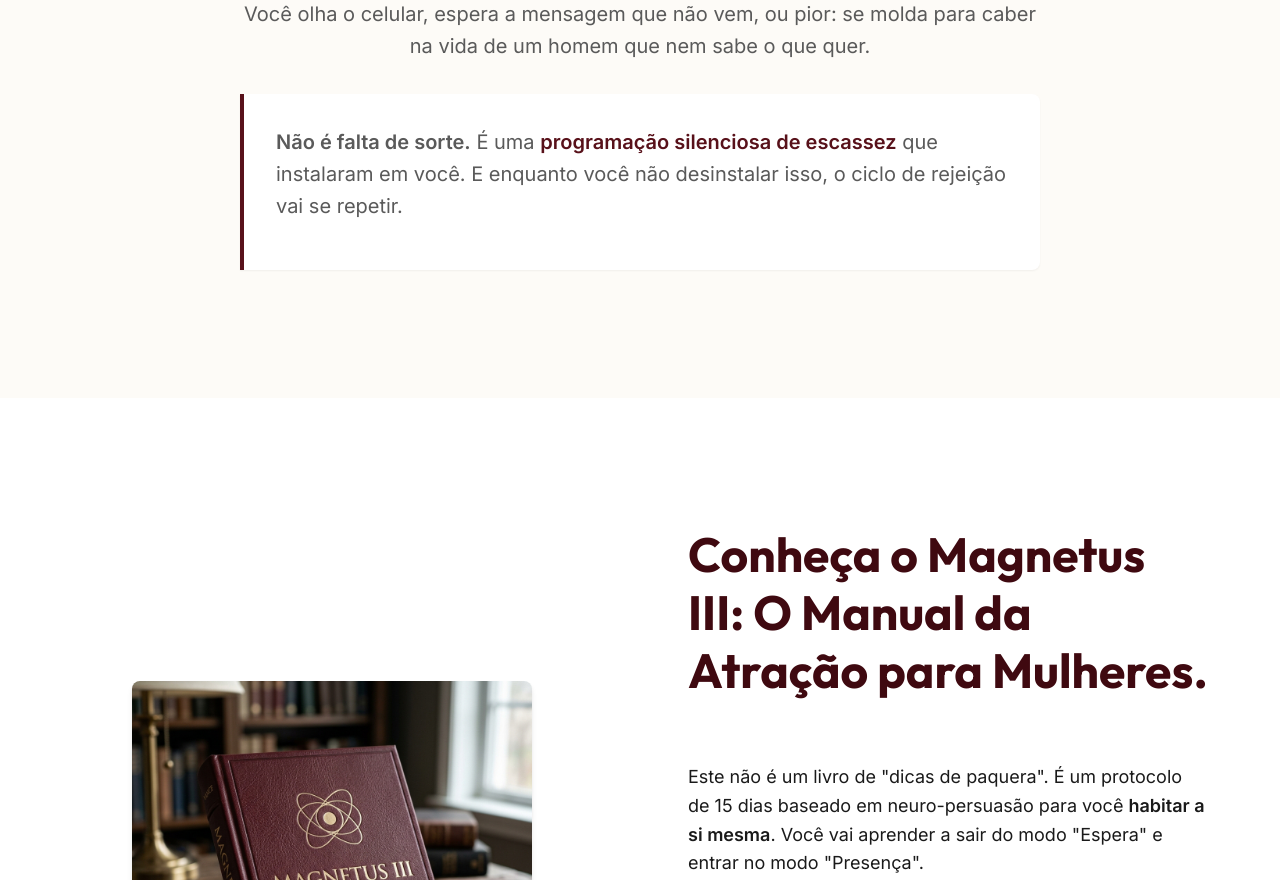
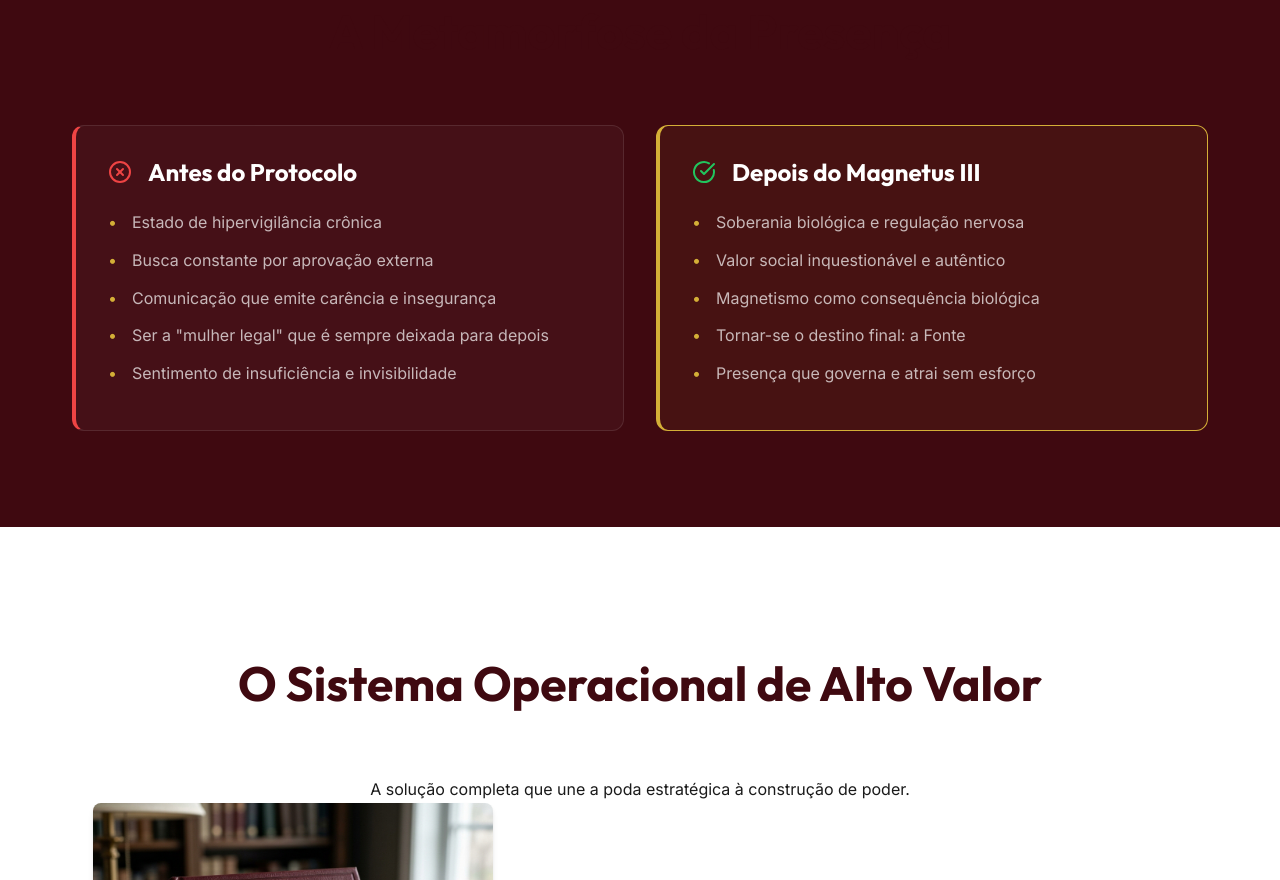
Before and after one commit to Sollimastudio/magnetus-sales-page-feminino-, a React (Vite) app: page / in a window 1280 px wide. Shown: the part 1920-2800 px from the top of the page. Built offline with nearby package versions, Linux system fonts and the light colour scheme.

Commit message:
feat: upgrade to high-conversion landing page with bordeaux theme, new images, and detailed sections

```diff
--- a/src/App.css
+++ b/src/App.css
@@ -398,3 +398,115 @@
   text-align: center;
   padding: var(--spacing-md) 0;
 }
+
+/* Hero Grid Layout */
+.hero-grid-layout {
+  display: grid;
+  grid-template-columns: 1fr;
+  gap: 2rem;
+  align-items: center;
+  text-align: left;
+}
+@media (min-width: 992px) {
+  .hero-grid-layout {
+    grid-template-columns: 1.2fr 0.8fr;
+  }
+}
+.hero-main-img {
+  width: 100%;
+  border-radius: var(--radius-lg);
+  box-shadow: var(--shadow-glow);
+  border: 1px solid rgba(212, 175, 55, 0.3);
+}
+
+/* Comparison Section */
+.comparison-section {
+  padding: var(--spacing-xl) 0;
+  background-color: var(--color-bordeaux-dark);
+}
+.comparison-grid {
+  display: grid;
+  grid-template-columns: 1fr;
+  gap: 2rem;
+  margin-top: var(--spacing-lg);
+}
+@media (min-width: 768px) {
+  .comparison-grid {
+    grid-template-columns: 1fr 1fr;
+  }
+}
+.comparison-card {
+  padding: var(--spacing-md);
+  border-radius: var(--radius-lg);
+  background: rgba(255, 255, 255, 0.03);
+  border: 1px solid rgba(255, 255, 255, 0.1);
+}
+.comparison-card.before { border-left: 4px solid #ef4444; }
+.comparison-card.after { border-left: 4px solid #22c55e; background: rgba(212, 175, 55, 0.05); border-color: var(--color-champagne); }
+.card-header { display: flex; align-items: center; gap: 1rem; margin-bottom: 1.5rem; }
+.card-header h3 { font-size: 1.5rem; color: white; margin: 0; }
+.icon-error { color: #ef4444; }
+.icon-success { color: #22c55e; }
+.comparison-list li {
+  color: rgba(255, 255, 255, 0.7);
+  margin-bottom: 0.75rem;
+  padding-left: 1.5rem;
+  position: relative;
+}
+.comparison-list li::before {
+  content: "•";
+  position: absolute;
+  left: 0;
+  color: var(--color-champagne);
+}
+
+/* Product Detail Cards */
+.products-detailed-grid {
+  display: flex;
+  flex-direction: column;
+  gap: var(--spacing-xl);
+  margin-bottom: var(--spacing-xl);
+}
+.product-detail-card {
+  display: grid;
+  grid-template-columns: 1fr;
+  gap: 2rem;
+  align-items: center;
+}
+@media (min-width: 768px) {
+  .product-detail-card { grid-template-columns: 1fr 1.5fr; }
+  .product-detail-card.reverse { direction: rtl; }
+  .product-detail-card.reverse .product-info { direction: ltr; }
+}
+.product-tag {
+  display: inline-block;
+  padding: 0.25rem 0.75rem;
+  background: var(--color-bordeaux);
+  color: white;
+  font-size: 0.75rem;
+  font-weight: 700;
+  text-transform: uppercase;
+  border-radius: var(--radius-sm);
+  margin-bottom: 1rem;
+}
+.product-info h3 { font-size: 2rem; color: var(--color-bordeaux-dark); margin-bottom: 1rem; }
+.product-info p { font-size: 1.125rem; color: var(--color-text-muted); }
+
+/* Combo Box */
+.combo-highlight-box {
+  background: var(--color-bordeaux);
+  color: white;
+  padding: var(--spacing-lg);
+  border-radius: var(--radius-lg);
+  text-align: center;
+  border: 2px solid var(--color-champagne);
+  box-shadow: var(--shadow-glow);
+}
+.combo-content h3 { font-size: 2rem; color: var(--color-champagne); margin-bottom: 1rem; }
+.result-highlight {
+  font-size: 1.5rem;
+  font-family: var(--font-accent);
+  color: var(--color-champagne);
+  margin-top: 1.5rem;
+  font-style: italic;
+}
--- a/src/App.jsx
+++ b/src/App.jsx
@@ -1,5 +1,5 @@
 import React from 'react';
-import { ArrowRight, CheckCircle2, ShieldCheck, ChevronDown, Sparkles } from 'lucide-react';
+import { ArrowRight, CheckCircle2, ShieldCheck, ChevronDown, Sparkles, XCircle, CheckCircle } from 'lucide-react';
 import './App.css';
 
 function App() {
@@ -34,6 +34,7 @@
       <header className="hero-section">
         <div className="hero-overlay"></div>
         <div className="container relative z-10">
+          <div className="hero-grid-layout">
             <div className="hero-content animate-fade-in">
               <div className="logo-placeholder">M-III</div>
               <h1 className="headline delay-1">
@@ -43,16 +44,15 @@
               <p className="sub-headline delay-2">
                 O protocolo de 15 dias para mulheres que cansaram de se moldar para serem escolhidas e decidiram retomar o comando da própria atração.
               </p>
-
-              <div className="hero-visual delay-3">
-                <img src="/hero_mockup_1777137906980.png" alt="Magnetus III" className="main-visual-img" />
-              </div>
-
               <div className="hero-cta delay-3">
                 <a href="#oferta" className="btn btn-primary btn-large">
                   QUERO ATIVAR MEU MAGNETISMO AGORA
                   <ArrowRight className="icon-right" />
                 </a>
+              </div>
+            </div>
+            <div className="hero-visual-container delay-3">
+              <img src="/hero_premium_clean.png" alt="Magnetus III - Presença Magnética" className="hero-main-img" />
             </div>
           </div>
         </div>
@@ -82,40 +82,87 @@
         </div>
       </section>
 
+      {/* SEÇÃO ANTES VS DEPOIS */}
+      <section className="comparison-section">
+        <div className="container">
+          <h2 className="section-title text-center text-white">A Metamorfose da Presença</h2>
+          <div className="comparison-grid">
+            <div className="comparison-card before">
+              <div className="card-header">
+                <XCircle className="icon-error" />
+                <h3>Antes do Protocolo</h3>
+              </div>
+              <ul className="comparison-list">
+                <li>Estado de hipervigilância crônica</li>
+                <li>Busca constante por aprovação externa</li>
+                <li>Comunicação que emite carência e insegurança</li>
+                <li>Ser a "mulher legal" que é sempre deixada para depois</li>
+                <li>Sentimento de insuficiência e invisibilidade</li>
+              </ul>
+            </div>
+            <div className="comparison-card after">
+              <div className="card-header">
+                <CheckCircle className="icon-success" />
+                <h3>Depois do Magnetus III</h3>
+              </div>
+              <ul className="comparison-list">
+                <li>Soberania biológica e regulação nervosa</li>
+                <li>Valor social inquestionável e autêntico</li>
+                <li>Magnetismo como consequência biológica</li>
+                <li>Tornar-se o destino final: a Fonte</li>
+                <li>Presença que governa e atrai sem esforço</li>
+              </ul>
+            </div>
+          </div>
+        </div>
+      </section>
+
       {/* 3. A SOLUÇÃO (Apresentação do Produto) */}
       <section className="solution-section">
         <div className="container">
-          <div className="solution-grid">
-            <div className="solution-image">
-              <img src="/book_cover_1777137926977.png" alt="O Manual da Atração" className="premium-book-img" />
+          <div className="section-header text-center mb-16">
+            <h2 className="section-title">O Sistema Operacional de Alto Valor</h2>
+            <p className="section-subtitle">A solução completa que une a poda estratégica à construção de poder.</p>
           </div>
-            <div className="solution-content">
-              <h2 className="section-title text-left">Conheça o Magnetus III: O Manual da Atração para Mulheres.</h2>
-              <p className="solution-description">
-                Este não é um livro de "dicas de paquera". É um protocolo de 15 dias baseado em neuro-persuasão para você <strong>habitar a si mesma</strong>. Você vai aprender a sair do modo "Espera" e entrar no modo "Presença".
+
+          <div className="products-detailed-grid">
+            {/* Ebook 1 */}
+            <div className="product-detail-card">
+              <div className="product-image">
+                <img src="/book_cover_1777137926977.png" alt="Magnetus III" className="premium-book-img" />
+              </div>
+              <div className="product-info">
+                <span className="product-tag">Manual Principal</span>
+                <h3>MAGNETUS III: A Engenharia da Presença</h3>
+                <p>
+                  O protocolo de 15 dias para instalar soberania biológica. Este manual de engenharia comportamental ensina a regular o sistema nervoso para <strong>projectar um valor social inquestionável</strong>. É a ferramenta definitiva para quem deseja deixar de ser um "caçador" e tornar-se o destino final: a Fonte.
                 </p>
+              </div>
+            </div>
 
-              <h3 className="list-title">O que você vai dominar em 15 dias:</h3>
-              <ul className="benefits-list">
-                <li>
-                  <CheckCircle2 className="check-icon" />
-                  <span>Como <strong>desinstalar o sistema de busca por aprovação</strong>.</span>
-                </li>
-                <li>
-                  <CheckCircle2 className="check-icon" />
-                  <span>A ciência de se apresentar sem "doses" (<strong>ser inteira</strong>).</span>
-                </li>
-                <li>
-                  <CheckCircle2 className="check-icon" />
-                  <span><strong>O fim da necessidade</strong> de ser "a mulher legal" que ninguém valoriza.</span>
-                </li>
-              </ul>
+            {/* Ebook 2 */}
+            <div className="product-detail-card reverse">
+              <div className="product-image">
+                <img src="/antivalor_cover_premium.png" alt="Antivalor" className="premium-book-img" />
+              </div>
+              <div className="product-info">
+                <span className="product-tag">O Diagnóstico</span>
+                <h3>ANTIVALOR: O Extermínio da Sabotagem</h3>
+                <p>
+                  O diagnóstico brutal dos pontos cegos que repelem os teus resultados. Este guia identifica e elimina os <strong>vazamentos invisíveis de insegurança</strong> e reatividade que comunicam carência. É o antídoto necessário para remover o "travão de mão" que sabota o teu magnetismo antes de abrires a boca.
+                </p>
+              </div>
+            </div>
+          </div>
 
-              <div className="mt-8">
-                <a href="#oferta" className="btn btn-primary">
-                  QUERO ENTRAR NO MODO PRESENÇA
-                </a>
-              </div>
+          <div className="combo-highlight-box">
+            <div className="combo-content">
+              <Sparkles className="text-gold mb-4" size={32} />
+              <h3>O COMBO: Equilíbrio Perfeito</h3>
+              <p>
+                Enquanto o <em>Antivalor</em> limpa o terreno e estanca a perda de autoridade, o <em>Magnetus III</em> edifica a estrutura da presença magnética. É o equilíbrio perfeito entre parar de errar e começar a dominar.
+              </p>
+              <p className="result-highlight">Atração real como consequência biológica, não como esforço.</p>
             </div>
           </div>
         </div>
@@ -126,7 +173,7 @@
         <div className="container">
           <div className="section-header text-center">
             <Sparkles className="section-icon mx-auto" />
-            <h2 className="section-title text-white">Você não vai trilhar esse caminho sozinha.</h2>
+            <h2 className="section-title text-white">Bônus Exclusivos de Ativação</h2>
           </div>
 
           <div className="bonus-grid">
@@ -174,9 +221,9 @@
                   <span className="avista">ou R$ 97,00 à vista</span>
                 </div>
 
-                <button className="btn btn-primary btn-block btn-buy pulse-animation">
+                <a href="https://pay.kiwify.com.br/m8cGccz" target="_blank" rel="noopener noreferrer" className="btn btn-primary btn-block btn-buy pulse-animation">
                   QUERO GARANTIR MINHA VAGA AGORA
-                </button>
+                </a>
                 <div className="secure-checkout">
                   <ShieldCheck size={16} /> Compra 100% Segura e Criptografada
                 </div>
@@ -199,33 +246,33 @@
         <div className="container">
           <div className="author-grid">
             <div className="author-image-wrapper">
-              <img src="/author_photo_1777138062783.png" alt="Autora Sol Lima" className="author-img" />
+              <img src="/author_sol_lima.jpg" alt="Autora Sol Lima" className="author-img" />
             </div>
             <div className="author-content">
               <h2 className="author-name">Sol Lima</h2>
-              <h3 className="author-subtitle text-gold">Neurociência. Ressurreição. Soberania.</h3>
+              <h3 className="author-subtitle text-gold">Estrategista em Neurociência & Comportamento</h3>
 
               <div className="author-bio">
-                <p className="author-highlight"><strong>Eu sobrevivi ao que chamo de Feminicídio Emocional.</strong></p>
+                <p className="author-highlight"><strong>Especialista em verdades que curam (depois de arder muito).</strong></p>
 
-                <p>Por anos, eu fui a sombra de quem eu deveria ser. Vivi em estado de hipervigilância crônica, onde cada passo meu era calculado para não desagradar, para não ser notada, para não incomodar. Minha voz era um sussurro abafado por uma religiosidade que me ensinou a anular o "eu".</p>
+                <p>Sol Lima é uma estrategista e consultora especializada em neurociência aplicada e ciências comportamentais. O seu trabalho foca-se no desenvolvimento de metodologias de alto impacto, como o protocolo <strong>Magnetus III</strong> e o método <strong>Posicione-se™</strong>, que utilizam a neurobiologia — especificamente a regulação do sistema nervoso e do nervo vago — para reprogramação emocional e posicionamento de autoridade.</p>
 
-                <p>Eu não tinha amor-próprio. Minha autoestima era um deserto. Mas a dor me levou ao estudo. Mergulhei na neurociência para entender por que meu cérebro me mantinha refém do medo.</p>
+                <p>A sua identidade profissional é marcada por uma abordagem "visceral" e sofisticada, fundamentada no que descreve como um "doutorado no campo de batalha", transformando vivências complexas em ferramentas estratégicas para o desenvolvimento humano e social.</p>
 
                 <div className="author-quote">
-                  <p>"No meu TCC sobre Presença e Magnetismo, descobri que a atração não é um dom místico, mas um padrão de sinais químicos e comportamentais que qualquer mulher pode ativar."</p>
+                  <p>"O meu foco está na intersecção entre a biologia do comportamento e estratégias de marketing magnético, visando resultados de alta performance e a construção de marcas pessoais dominantes."</p>
                 </div>
 
-                <p>Hoje, como Sol Lima, eu não apenas recuperei minha luz; eu criei o Protocolo Magnetus para que você não precise levar décadas para fazer o mesmo. É a ciência da ressurreição da sua presença.</p>
+                <p>No campo da tecnologia, Sol Lima dedica-se à criação de assistentes de inteligência artificial personalizados e à produção de conteúdos digitais com uma estética premium e de "luxo editorial".</p>
 
                 <div className="author-pillars">
                   <div className="pillar">
-                    <h4 className="text-gold">Neurociência</h4>
-                    <p>Base científica em cada técnica.</p>
+                    <h4 className="text-gold">Neurobiologia</h4>
+                    <p>Regulação do sistema nervoso para autoridade.</p>
                   </div>
                   <div className="pillar">
-                    <h4 className="text-gold">Blindagem</h4>
-                    <p>Proteção contra a autoanulação.</p>
+                    <h4 className="text-gold">Luxo Editorial</h4>
+                    <p>Estética premium e posicionamento dominante.</p>
                   </div>
                 </div>
               </div>
```
Also changed, not shown: 2 other files (tests, documents, lock files or other folders). Lines whose indentation alone changed are shown as unchanged.
